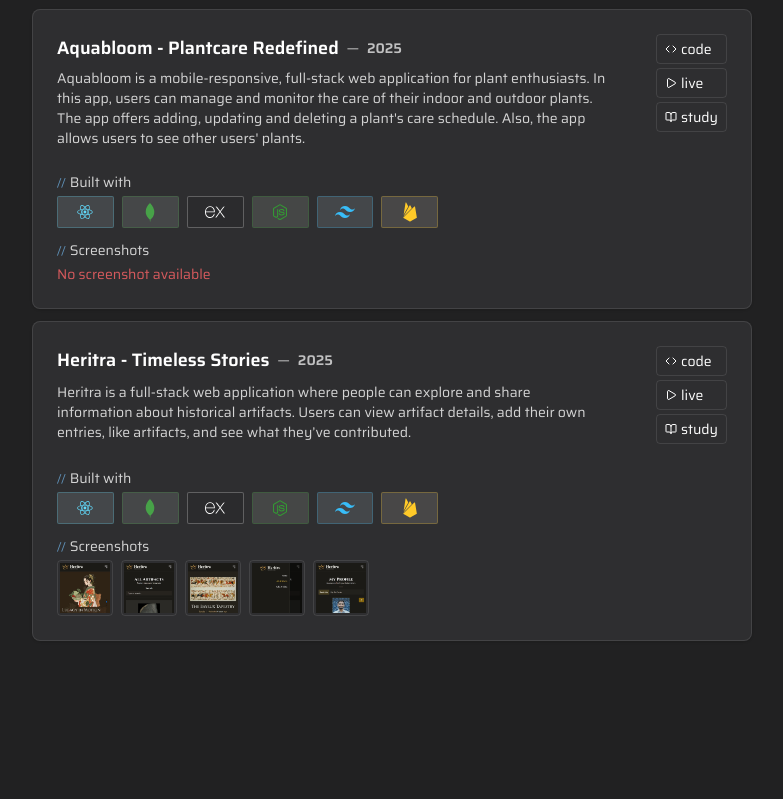
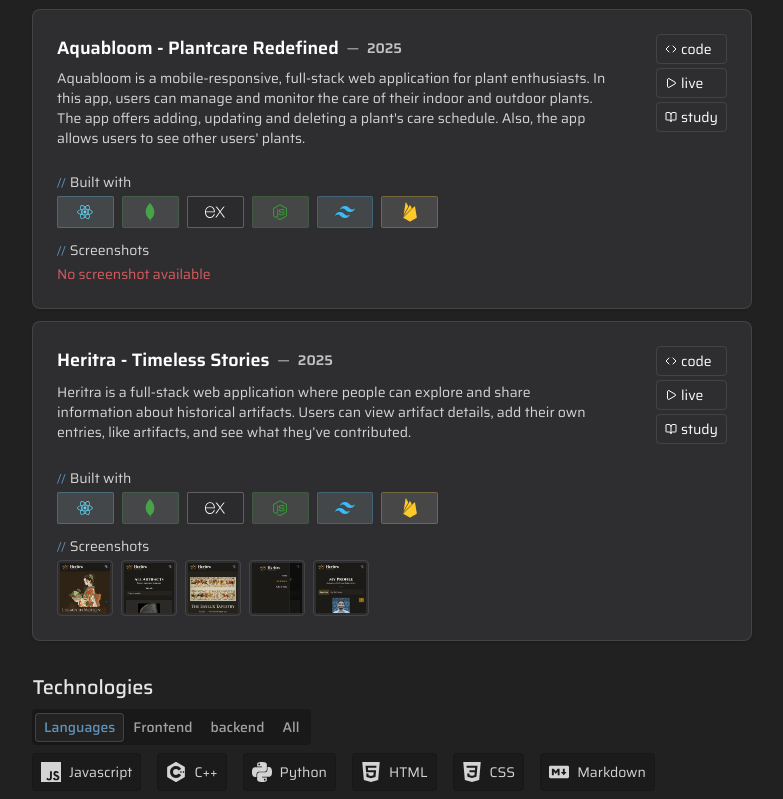
Before and after one commit to akibur-r/portfolio, a React (Vite) app: page / in a window 1280 px wide. Shown: the part 510-1309 px from the top of the page, without its empty margins (248-1031 px from the left). Before the commit the page ends 1159 px from the top, so only its background shows below. Built offline with nearby package versions, Linux system fonts and the light colour scheme.

Commit message:
Added technologies section in homepage

```diff
--- a/package.json
+++ b/package.json
@@ -19,6 +19,7 @@
     "@radix-ui/react-scroll-area": "^1.2.9",
     "@radix-ui/react-separator": "^1.1.7",
     "@radix-ui/react-slot": "^1.2.3",
+    "@radix-ui/react-tabs": "^1.1.12",
     "@radix-ui/react-tooltip": "^1.2.7",
     "@tailwindcss/vite": "^4.1.11",
     "class-variance-authority": "^0.7.1",
--- a/src/assets/docs/icons.tsx
+++ b/src/assets/docs/icons.tsx
@@ -1,9 +1,77 @@
 import { DiMongodb, DiNodejsSmall, DiReact } from "react-icons/di";
 import { IoLogoFirebase } from "react-icons/io5";
 import { LiaToolsSolid } from "react-icons/lia";
-import { SiExpress, SiTailwindcss } from "react-icons/si";
+import {
+  SiCplusplus,
+  SiCss3,
+  SiExpress,
+  SiHtml5,
+  SiJavascript,
+  SiMarkdown,
+  SiPython,
+  SiTailwindcss,
+} from "react-icons/si";
+
+// ICON LIST
+/**
+ * default
+ * tailwindcss
+ * firebase
+ * node.js/node
+ * express
+ * mongodb
+ * react
+ * javascript
+ * c++/cplusplus
+ * python
+ * html
+ * css
+ * markdown
+ */
 
 export const icons = {
+  markdown: {
+    icon: <SiMarkdown className="size-4 md:size-5 " />,
+    classes: {
+      ghost:
+        "text-[#000000] bg-[#00000010] border-[#00000040] dark:border-[#00000020]",
+    },
+  },
+  css: {
+    icon: <SiCss3 className="size-4 md:size-5" />,
+    classes: {
+      ghost:
+        "text-[#264DE4] bg-[#264DE410] border-[#264DE440] dark:border-[#264DE420]",
+    },
+  },
+  html: {
+    icon: <SiHtml5 className="size-4 md:size-5" />,
+    classes: {
+      ghost:
+        "text-[#E34F26] bg-[#E34F2610] border-[#E34F2640] dark:border-[#E34F2620]",
+    },
+  },
+  python: {
+    icon: <SiPython className="size-4 md:size-5" />,
+    classes: {
+      ghost:
+        "text-[#3776AB] bg-[#3776AB10] border-[#3776AB40] dark:border-[#3776AB20]",
+    },
+  },
+  cplusplus: {
+    icon: <SiCplusplus className="size-4 md:size-5" />,
+    classes: {
+      ghost:
+        "text-[#00599C] bg-[#00599C10] border-[#00599C40] dark:border-[#00599C20]",
+    },
+  },
+  javascript: {
+    icon: <SiJavascript className="size-4 md:size-5" />,
+    classes: {
+      ghost:
+        "text-[#F7DF1E] bg-[#F7DF1E10] border-[#F7DF1E40] dark:border-[#F7DF1E20]",
+    },
+  },
   react: {
     icon: <DiReact className="size-4 md:size-5" />,
     classes: {
--- /dev/null
+++ b/src/assets/docs/technologyList.tsx
@@ -0,0 +1,68 @@
+import { getIcon } from "@/utils/functions/getIcon";
+
+export const technologies = {
+  languages: [
+    {
+      name: "Javascript",
+      icon: getIcon("javascript").icon,
+    },
+    {
+      name: "C++",
+      icon: getIcon("cplusplus").icon,
+    },
+    {
+      name: "Python",
+      icon: getIcon("python").icon,
+    },
+    {
+      name: "HTML",
+      icon: getIcon("html").icon,
+    },
+    {
+      name: "CSS",
+      icon: getIcon("css").icon,
+    },
+    {
+      name: "Markdown",
+      icon: getIcon("markdown").icon,
+    },
+  ],
+
+  frontend: [
+    {
+      name: "React",
+      icon: getIcon("react").icon,
+    },
+    {
+      name: "TailwindCSS",
+      icon: getIcon("tailwindcss").icon,
+    },
+    {
+      name: "Axios",
+      icon: getIcon("axios").icon,
+    },
+  ],
+
+  backend: [
+    {
+      name: "Node.js",
+      icon: getIcon("node").icon,
+    },
+    {
+      name: "MongoDB",
+      icon: getIcon("mongodb").icon,
+    },
+    {
+      name: "Express",
+      icon: getIcon("express").icon,
+    },
+    {
+      name: "firebase",
+      icon: getIcon("firebase").icon,
+    },
+    {
+      name: "JWT",
+      icon: getIcon("jwt").icon,
+    },
+  ],
+};
--- a/src/components/homepage/projects/Projects.tsx
+++ b/src/components/homepage/projects/Projects.tsx
@@ -1,4 +1,4 @@
-import { projects } from "@/assets/docs/projects";
+import { projects } from "@/assets/docs/projectsList";
 import SectionHeading from "@/components/shared/sectionHeading/SectionHeading";
 import ProjectCard from "./projectCard/ProjectCard";
 
--- /dev/null
+++ b/src/components/homepage/technologies/Technologies.tsx
@@ -0,0 +1,64 @@
+import { technologies } from "@/assets/docs/technologyList";
+import SectionHeading from "@/components/shared/sectionHeading/SectionHeading";
+import { Tabs, TabsContent, TabsList, TabsTrigger } from "@/components/ui/tabs";
+import TechnologyBadge from "./technologyBadge/TechnologyBadge";
+
+const Technologies = () => {
+  return (
+    <section className="text-neutral-800 dark:text-neutral-300">
+      <SectionHeading name="Technologies" />
+      <main>
+        <Tabs defaultValue="languages">
+          <TabsList className="">
+            <TabsTrigger value="languages">Languages</TabsTrigger>
+            <TabsTrigger value="frontend">Frontend</TabsTrigger>
+            <TabsTrigger value="backend">backend</TabsTrigger>
+            <TabsTrigger value="all">All</TabsTrigger>
+          </TabsList>
+
+          <TabsContent
+            value="languages"
+            className="flex flex-wrap gap-4 items-center "
+          >
+            {technologies.languages.map((language) => (
+              <TechnologyBadge technology={language} />
+            ))}
+          </TabsContent>
+
+          <TabsContent
+            value="frontend"
+            className="flex flex-wrap gap-4 items-center "
+          >
+            {technologies.frontend.map((language) => (
+              <TechnologyBadge technology={language} />
+            ))}
+          </TabsContent>
+          <TabsContent
+            value="backend"
+            className="flex flex-wrap gap-4 items-center "
+          >
+            {technologies.backend.map((language) => (
+              <TechnologyBadge technology={language} />
+            ))}
+          </TabsContent>
+          <TabsContent
+            value="all"
+            className="flex flex-wrap gap-4 items-center "
+          >
+            {technologies.languages.map((language) => (
+              <TechnologyBadge technology={language} />
+            ))}
+            {technologies.frontend.map((language) => (
+              <TechnologyBadge technology={language} />
+            ))}
+            {technologies.backend.map((language) => (
+              <TechnologyBadge technology={language} />
+            ))}
+          </TabsContent>
+        </Tabs>
+      </main>
+    </section>
+  );
+};
+
+export default Technologies;
--- /dev/null
+++ b/src/components/homepage/technologies/technologyBadge/TechnologyBadge.tsx
@@ -0,0 +1,14 @@
+import type { TechnologyType } from "@/types/technology/TechnologyType";
+
+type TechnologyBadgeProps = {
+  technology: TechnologyType;
+};
+const TechnologyBadge: React.FC<TechnologyBadgeProps> = ({ technology }) => {
+  return (
+    <div className="flex gap-2 items-center p-2 text-sm bg-neutral-200/50 border border-neutral-200 dark:bg-neutral-900/50 dark:border-neutral-900 rounded">
+      {technology.icon} {technology.name}
+    </div>
+  );
+};
+
+export default TechnologyBadge;
--- /dev/null
+++ b/src/components/ui/tabs.tsx
@@ -0,0 +1,64 @@
+import * as TabsPrimitive from "@radix-ui/react-tabs";
+import * as React from "react";
+
+import { cn } from "@/lib/utils";
+
+function Tabs({
+  className,
+  ...props
+}: React.ComponentProps<typeof TabsPrimitive.Root>) {
+  return (
+    <TabsPrimitive.Root
+      data-slot="tabs"
+      className={cn("flex flex-col gap-2", className)}
+      {...props}
+    />
+  );
+}
+
+function TabsList({
+  className,
+  ...props
+}: React.ComponentProps<typeof TabsPrimitive.List>) {
+  return (
+    <TabsPrimitive.List
+      data-slot="tabs-list"
+      className={cn(
+        "bg-muted dark:bg-neutral-900/80 text-muted-foreground inline-flex h-9 w-fit items-center justify-center rounded p-[3px] max-w-screen",
+        className
+      )}
+      {...props}
+    />
+  );
+}
+
+function TabsTrigger({
+  className,
+  ...props
+}: React.ComponentProps<typeof TabsPrimitive.Trigger>) {
+  return (
+    <TabsPrimitive.Trigger
+      data-slot="tabs-trigger"
+      className={cn(
+        "data-[state=active]:bg-background text-neutral-700 dark:data-[state=active]:text-accent focus-visible:border-ring focus-visible:ring-ring/50 focus-visible:outline-ring dark:data-[state=active]:border-input dark:data-[state=active]:bg-input/30 dark:text-muted-foreground inline-flex h-[calc(100%-1px)] flex-1 items-center justify-center gap-1.5 rounded border border-transparent px-2 py-1 text-sm font-medium whitespace-nowrap transition-[color,box-shadow] focus-visible:ring-[3px] focus-visible:outline-1 disabled:pointer-events-none disabled:opacity-50 data-[state=active]:shadow-sm [&_svg]:pointer-events-none [&_svg]:shrink-0 [&_svg:not([class*='size-'])]:size-4 cursor-pointer",
+        className
+      )}
+      {...props}
+    />
+  );
+}
+
+function TabsContent({
+  className,
+  ...props
+}: React.ComponentProps<typeof TabsPrimitive.Content>) {
+  return (
+    <TabsPrimitive.Content
+      data-slot="tabs-content"
+      className={cn("flex-1 outline-none", className)}
+      {...props}
+    />
+  );
+}
+
+export { Tabs, TabsContent, TabsList, TabsTrigger };
--- a/src/pages/homepage/HomePage.tsx
+++ b/src/pages/homepage/HomePage.tsx
@@ -1,6 +1,7 @@
 import About from "@/components/homepage/about/About";
 import Hero from "@/components/homepage/hero/Hero";
 import Projects from "@/components/homepage/projects/Projects";
+import Technologies from "@/components/homepage/technologies/Technologies";
 
 const HomePage = () => {
   return (
@@ -8,6 +9,7 @@ const HomePage = () => {
       <Hero />
       <About />
       <Projects />
+      <Technologies />
     </div>
   );
 };
--- a/src/types/icon/IconType.tsx
+++ b/src/types/icon/IconType.tsx
@@ -1,4 +1,4 @@
 export type IconData = {
   icon_color: string;
-  classes: { [key: string]: string };
+  classes?: { [key: string]: string };
 };
--- /dev/null
+++ b/src/types/technology/TechnologyType.tsx
@@ -0,0 +1,6 @@
+import type { JSX } from "react";
+
+export type TechnologyType = {
+  name: string;
+  icon: JSX.Element;
+};
```
Also changed, not shown: src/assets/docs/projectsList.tsx (renamed from src/assets/docs/projects.tsx), 1 other file (tests, documents, lock files or other folders).
